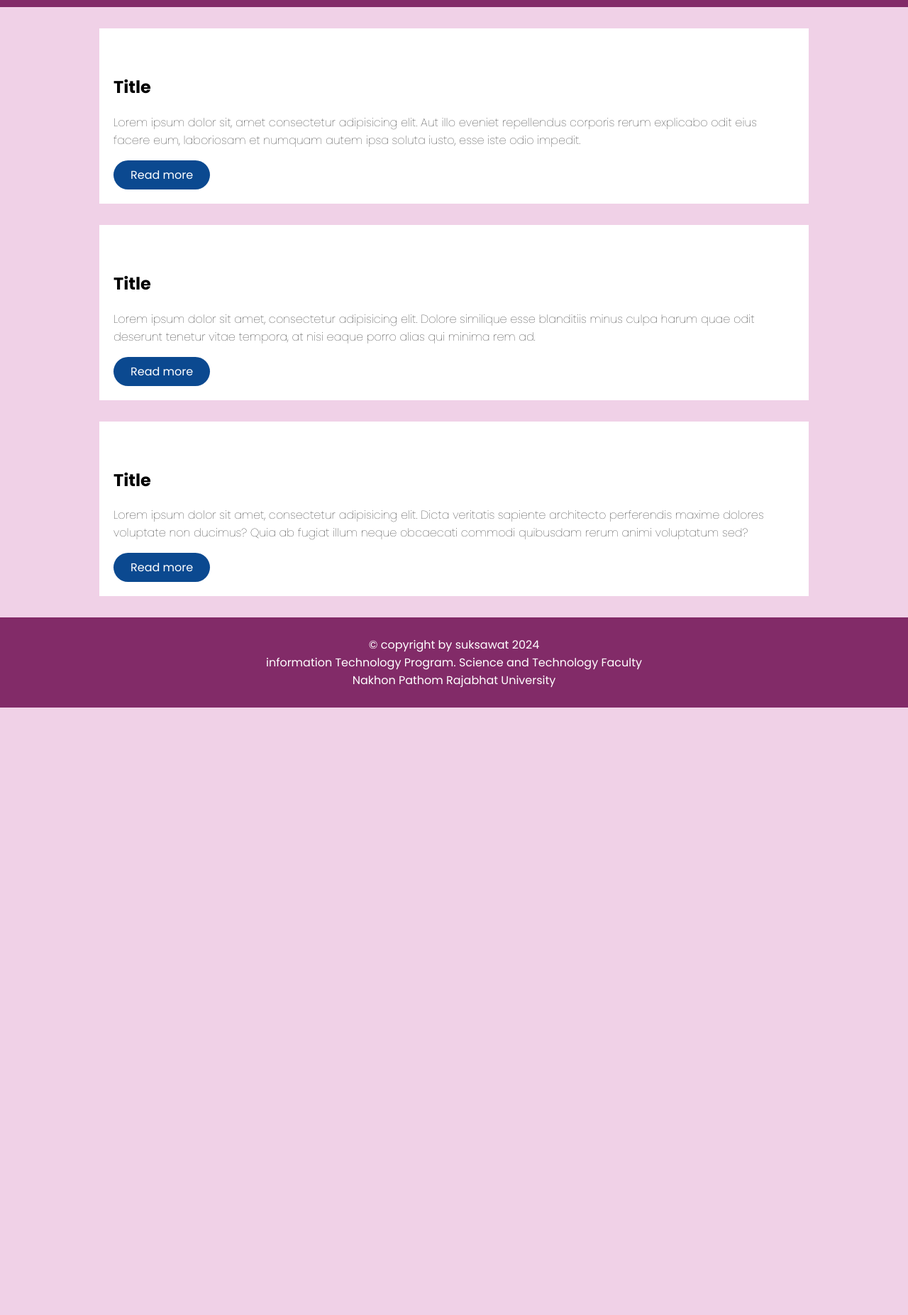
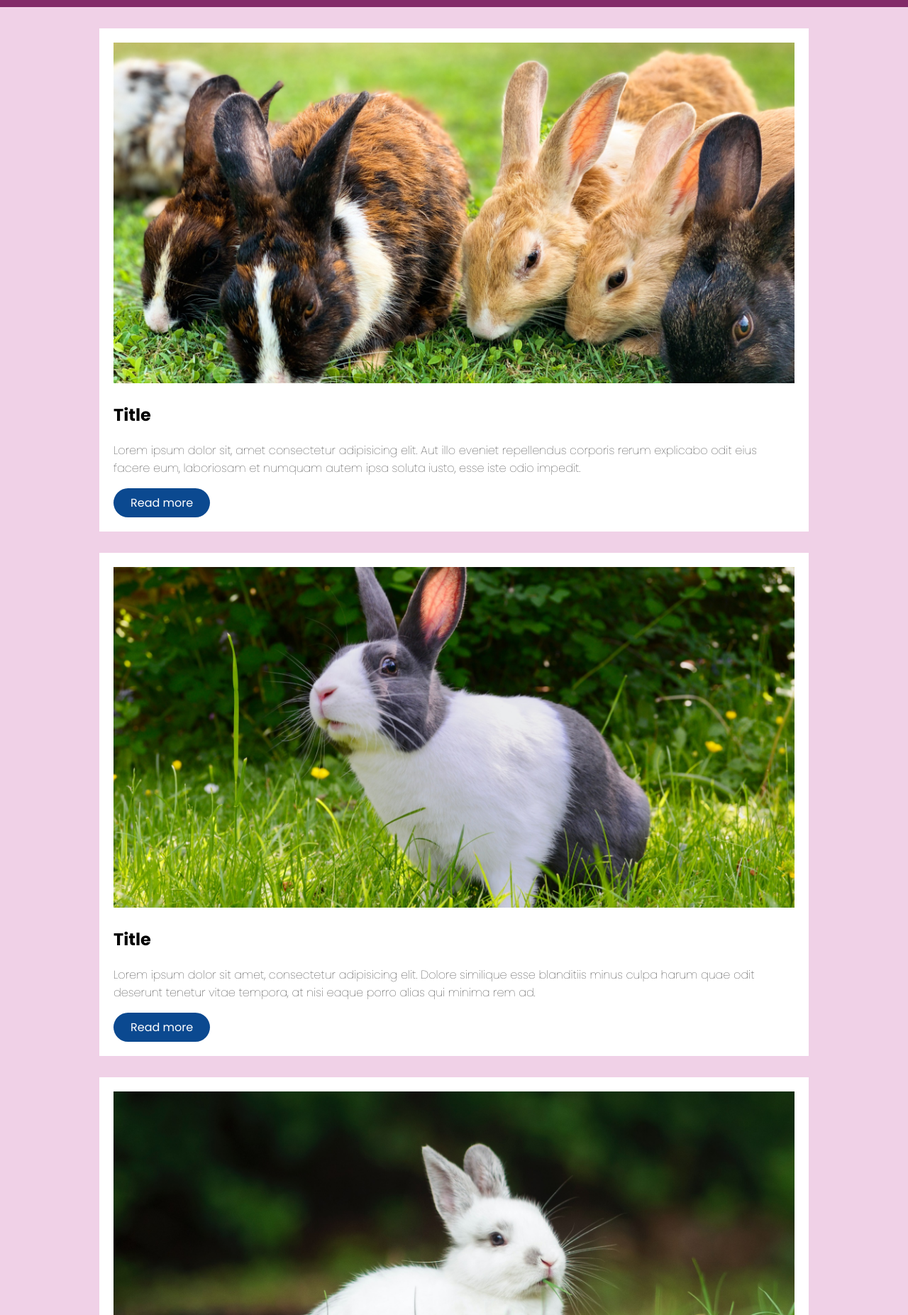
Before and after one commit to aoaae/web66, a plain HTML site: page 66-rabbit.html in a window 1280 px wide. Shown: the part 47-1900 px from the top of the page at 71% size. Before the commit the page ends 1044 px from the top, so only its background shows below. Drawn offline with Linux system fonts and the light colour scheme; the site is published under a folder, as on GitHub Pages, so addresses that start at the root find nothing.

Commit message:
update rabbit photo

```diff
--- a/66-rabbit.html
+++ b/66-rabbit.html
@@ -23,19 +23,19 @@
 
     <section class="main-content">
         <div class="box">
-            <img src="/images/rabbit1.png" alt="" class="image">
+            <img src="images/rabbit1.png" alt="" class="image">
             <h2>Title</h2>
             <p class="font-param">Lorem ipsum dolor sit, amet consectetur adipisicing elit. Aut illo eveniet repellendus corporis rerum explicabo odit eius facere eum, laboriosam et numquam autem ipsa soluta iusto, esse iste odio impedit.</p>
             <a href="#" class="button">Read more</a>
         </div>
         <div class="box">
-            <img src="/images/rabbit2.png" alt="" class="image">
+            <img src="images/rabbit2.png" alt="" class="image">
             <h2>Title</h2>
             <p class="font-param">Lorem ipsum dolor sit amet, consectetur adipisicing elit. Dolore similique esse blanditiis minus culpa harum quae odit deserunt tenetur vitae tempora, at nisi eaque porro alias qui minima rem ad.</p>
             <a href="#" class="button">Read more</a>
         </div>
         <div class="box">
-            <img src="/images/rabbit3.png" alt="" class="image">
+            <img src="images/rabbit3.png" alt="" class="image">
             <h2>Title</h2>
             <p class="font-param">Lorem ipsum dolor sit amet, consectetur adipisicing elit. Dicta veritatis sapiente architecto perferendis maxime dolores voluptate non ducimus? Quia ab fugiat illum neque obcaecati commodi quibusdam rerum animi voluptatum sed?</p>
             <a href="#" class="button">Read more</a>
```
Also changed, not shown: home.html (+1 -1 lines).
